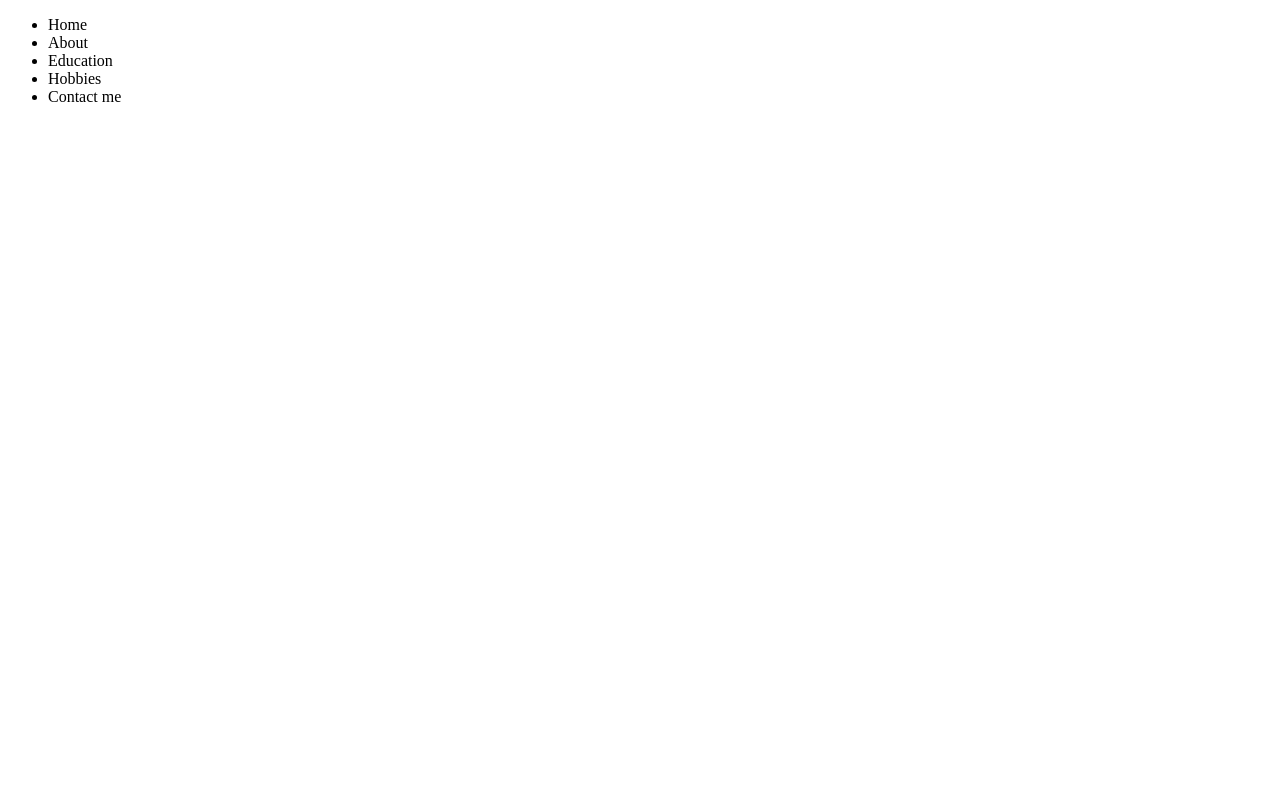
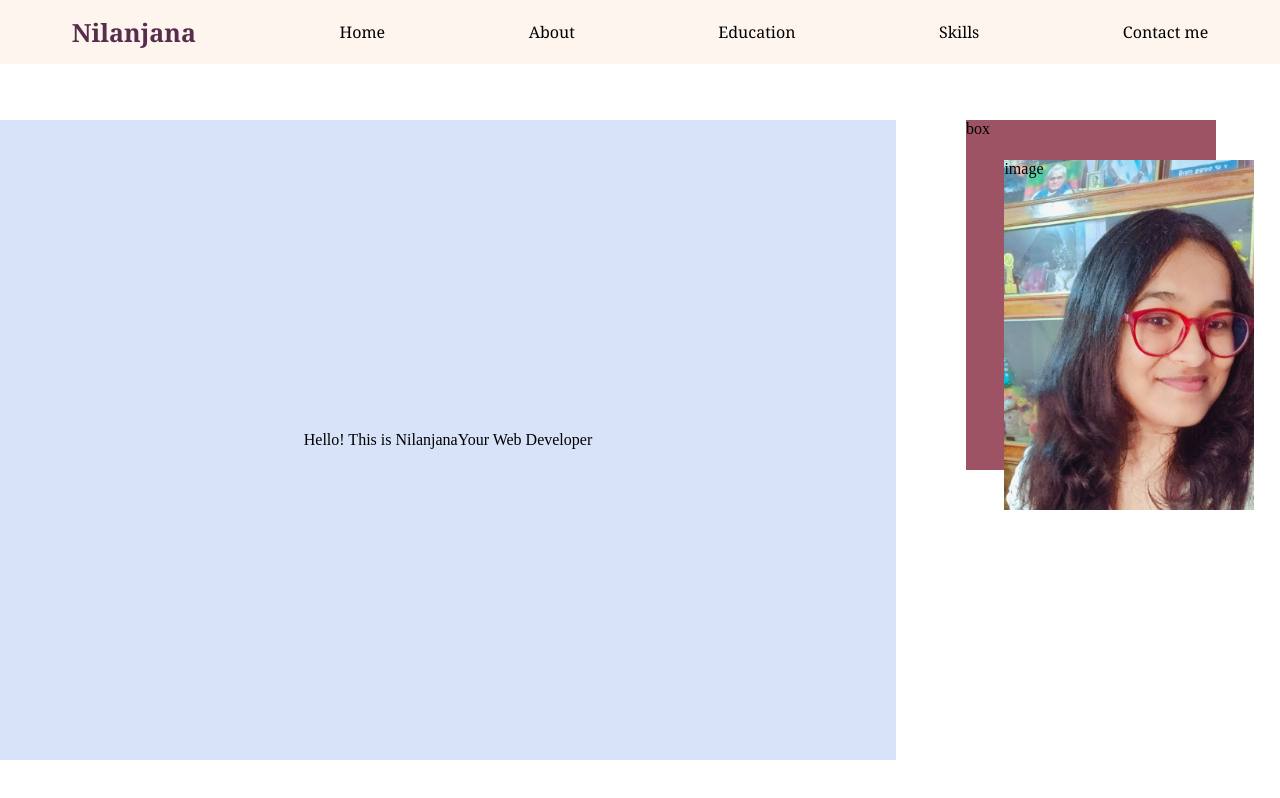
Before and after one commit to Nilanjana-Mohanty/Portfolio1, a plain HTML site: page index.html in a window 1280 px wide. Drawn offline with nearby package versions, Linux system fonts and the light colour scheme.

Commit message:
add image and content div

```diff
--- a/index.html
+++ b/index.html
@@ -4,16 +4,25 @@
     <meta charset="UTF-8">
     <meta name="viewport" content="width=device-width, initial-scale=1.0">
     <title>My portfolio</title>
+    <link href="https://cdn.jsdelivr.net/npm/remixicon@3.5.0/fonts/remixicon.css" rel="stylesheet">
+    <link rel="stylesheet" href="style.css">
 </head>
 <body>
-    <div id="navbar">
-        <ul>
-            <li>Home</li>
-            <li>About</li>
-            <li>Education</li>
-            <li>Hobbies</li>
-            <li>Contact me</li>
-        </ul>
+
+    <div class="navbar">
+        <div id="logo">Nilanjana</div>
+        <div><a href="#">Home</a></div>
+        <div><a href="#">About</a></div>
+        <div><a href="#">Education</a></div>
+        <div><a href="#">Skills</a></div>
+        <div><a href="#">Contact me</a></div>
     </div>
+    <div id="content">
+        <div id="hello">Hello! This is Nilanjana </div>
+        <br>
+        <div>Your Web Developer</div>
+    </div>
+    <div id="box">box</div>
+    <div id="pic">image</div>
 </body>
 </html>
--- a/style.css
+++ b/style.css
@@ -1,3 +1,60 @@
-div{
-    background-color: aqua;
+*{
+    padding: 0;
+    margin: 0;
 }
+.navbar {
+    height : 8vh;
+    background-color: #fef5ef;
+    display: flex;
+    flex-direction: row;
+    align-items: center;
+    justify-content:space-around;
+    font-weight: 250;
+    font-family:Georgia, 'Times New Roman', Times, serif;
+
+}
+#logo{
+    font-weight: bold;
+    font-size: 25px;
+    color: #582c4d;
+
+}
+#content{
+    display: flex;
+    height: 80vh;
+    width: 70vw;
+    background-color: #d6e3f8;
+    align-items: center;
+    position: fixed;
+    top: 15vh;
+    justify-content: center;
+    justify-items: center;
+}
+
+#box{
+    position:fixed ;
+    top: 15vh;
+    right: 5vw;
+    height: 350px;
+    width: 250px;
+    background-color:#9d5363 ;
+}
+#pic{
+    position:fixed ;
+    top: 20vh;
+    right: 2vw;
+    height: 350px;
+    width: 250px;
+   background-color: #582c4d;
+    background-image: url("photo1.jpg");
+    background-size: cover;
+
+}
+a{
+    color:black;
+    text-decoration: none;
+
+}
+a:hover{
+    text-decoration: underline;
+}
```
Also changed, not shown: photo.jpg (added), photo1.jpg (added).
